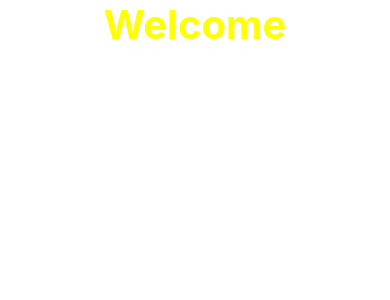
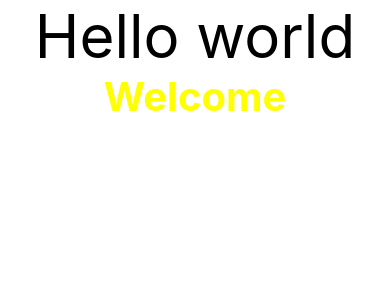
Before and after one commit to Hirusha2000/AMD-Advanced_MobileApplication_Development, a React Native app: screen / in a window 390 px wide. Shown: the top 300 px of the page. Built offline with nearby package versions, Linux system fonts and the light colour scheme.

Commit message:
define custom properties

```diff
--- a/App.tsx
+++ b/App.tsx
@@ -11,6 +11,7 @@ function App(): React.JSX.Element {
 
   return (
   <View style={{alignItems:'center'}}>
+   <CustomText  fSize={60} a={'Hello'} b={'world'}/>
     <CustomLabel>Welcome</CustomLabel>
 
   </View>
@@ -18,5 +19,10 @@ function App(): React.JSX.Element {
 }
 
 
+function CustomText(props:any){
+  return(
+    <Text style={{ fontSize:props.fSize}}> {props.a} {props.b} </Text>
+  );
+}
 
 export default App;
```
